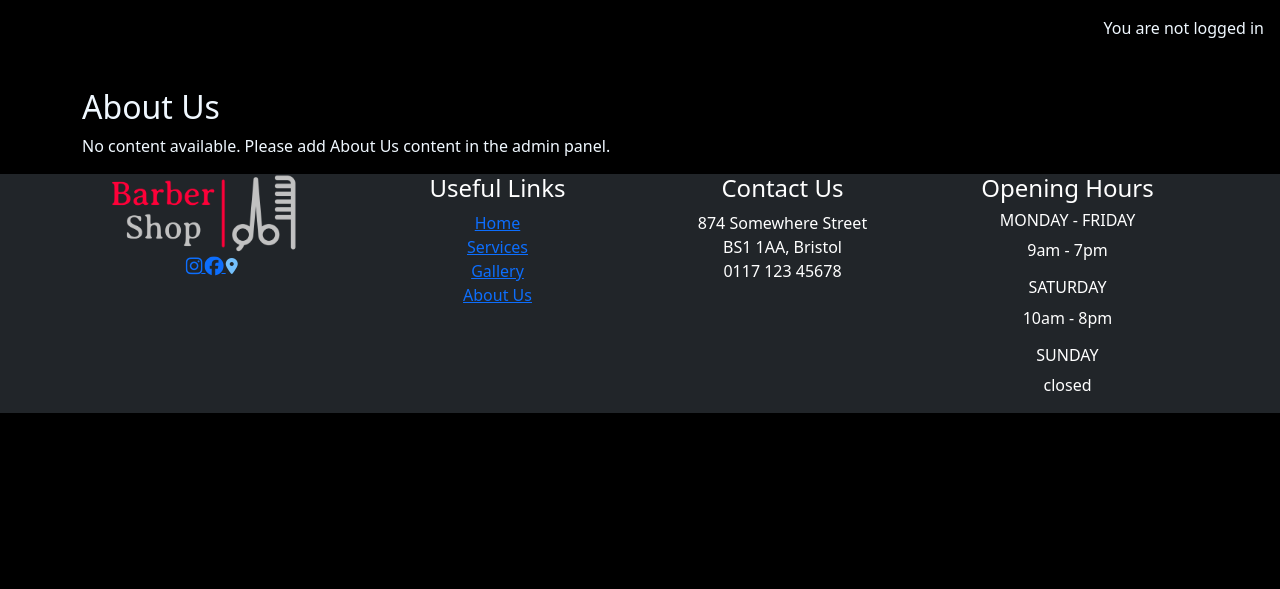
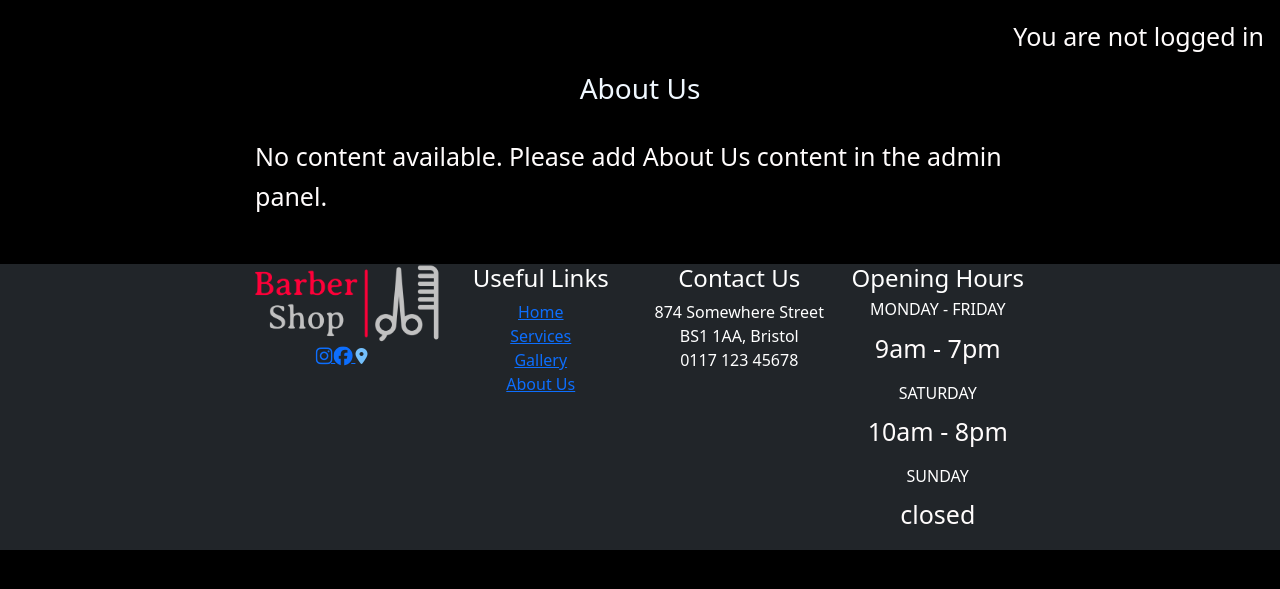
Before and after one commit to huss-al/barber_booking, a Django app: page /about_us/ in a window 1280 px wide. Shown: the part 66-655 px from the top of the page. Run offline with Django 4.2, Linux system fonts and the light colour scheme; data that the repository does not hold is empty; some libraries are stand-ins or nearby versions.

Commit message:
style prices and about us

```diff
--- a/home/templates/home/about_us.html
+++ b/home/templates/home/about_us.html
@@ -7,14 +7,14 @@ About Us
 {% endblock %}
 
 {% block content %}
-<div class="container mt-5">
+<div class="container mt-2 mb-5">
     <h2>About Us</h2>
-    <div class="row">
         {% if content %}
-        <div class="col-md-12 mb-4">
+            <div class="col-12 mb-5">
                 <img src="{{ content.image.url }}" class="img-fluid" alt="About Us Image">
             </div>
-        <div class="col-md-12">
+            <div class="col-12">
+                <h1 class="mb-4 text-center">Welcome to The Barber Shop</h1>
                 <p>{{ content.description }}</p>
             </div>
         {% else %}
@@ -22,6 +22,45 @@ About Us
                 <p>No content available. Please add About Us content in the admin panel.</p>
             </div>
         {% endif %}
+
 </div>
-</div>
+
+<style>
+    /* Optional: Add custom styles for about us page */
+.container {
+    max-width: 800px;
+    margin: auto;
+    padding: 0 15px;
+}
+
+h2 {
+    font-size: 28px;
+    margin-bottom: 30px;
+    text-align: center;
+}
+
+.img-fluid {
+    max-width: 100%;
+    height: auto;
+    display: block;
+    margin-bottom: 20px;
+    border-radius: 5px;
+    box-shadow: 0 4px 8px rgba(0, 0, 0, 0.1);
+}
+
+p {
+    font-size: 25px;
+    line-height: 1.6;
+    color: #fffcfc;
+}
+
+@media (max-width: 768px) {
+    p {
+        font-size: 18px;
+    }
+}
+
+
+</style>
+
 {% endblock %}
```
Also changed, not shown: home/templates/home/services.html (+1 -6 lines). Lines whose indentation alone changed are shown as unchanged.
